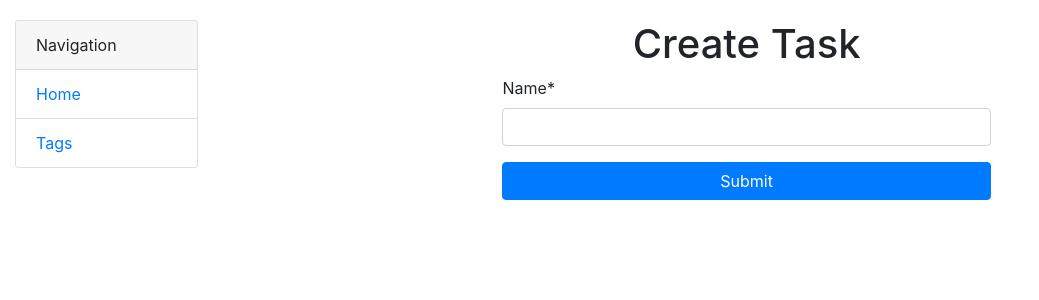
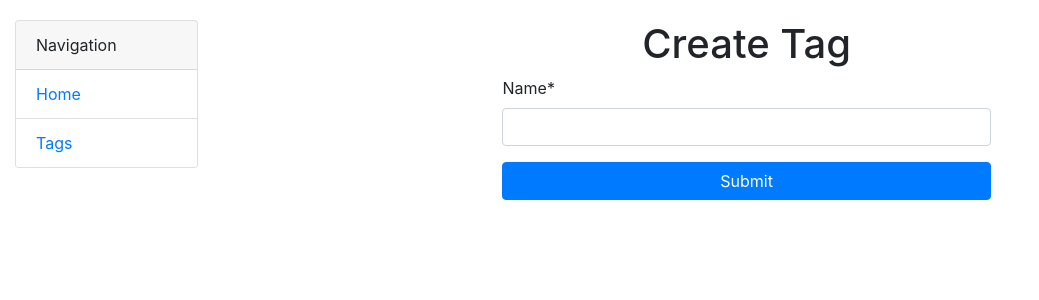
Before and after one commit to Danil228/to_do_list_practice, a Django app: page /tag/create in a window 1280 px wide. Shown: the top 300 px of the page, without its empty margins (0-1039 px from the left). Run offline with Django 4.2, Linux system fonts and the light colour scheme; some libraries are stand-ins or nearby versions.

Commit message:
Grammar error in tag_form template

```diff
--- a/templates/to_do_list/tag_form.html
+++ b/templates/to_do_list/tag_form.html
@@ -5,7 +5,7 @@
   <div class="container">
     <div class="row justify-content-center">
       <div class="col-md-6">
-        <h1 class="text-center">{{ object|yesno:"Update,Create" }} Task</h1>
+        <h1 class="text-center">{{ object|yesno:"Update,Create" }} Tag</h1>
         <form action="" method="post" novalidate>
           {% csrf_token %}
           {{ form|crispy }}
```
